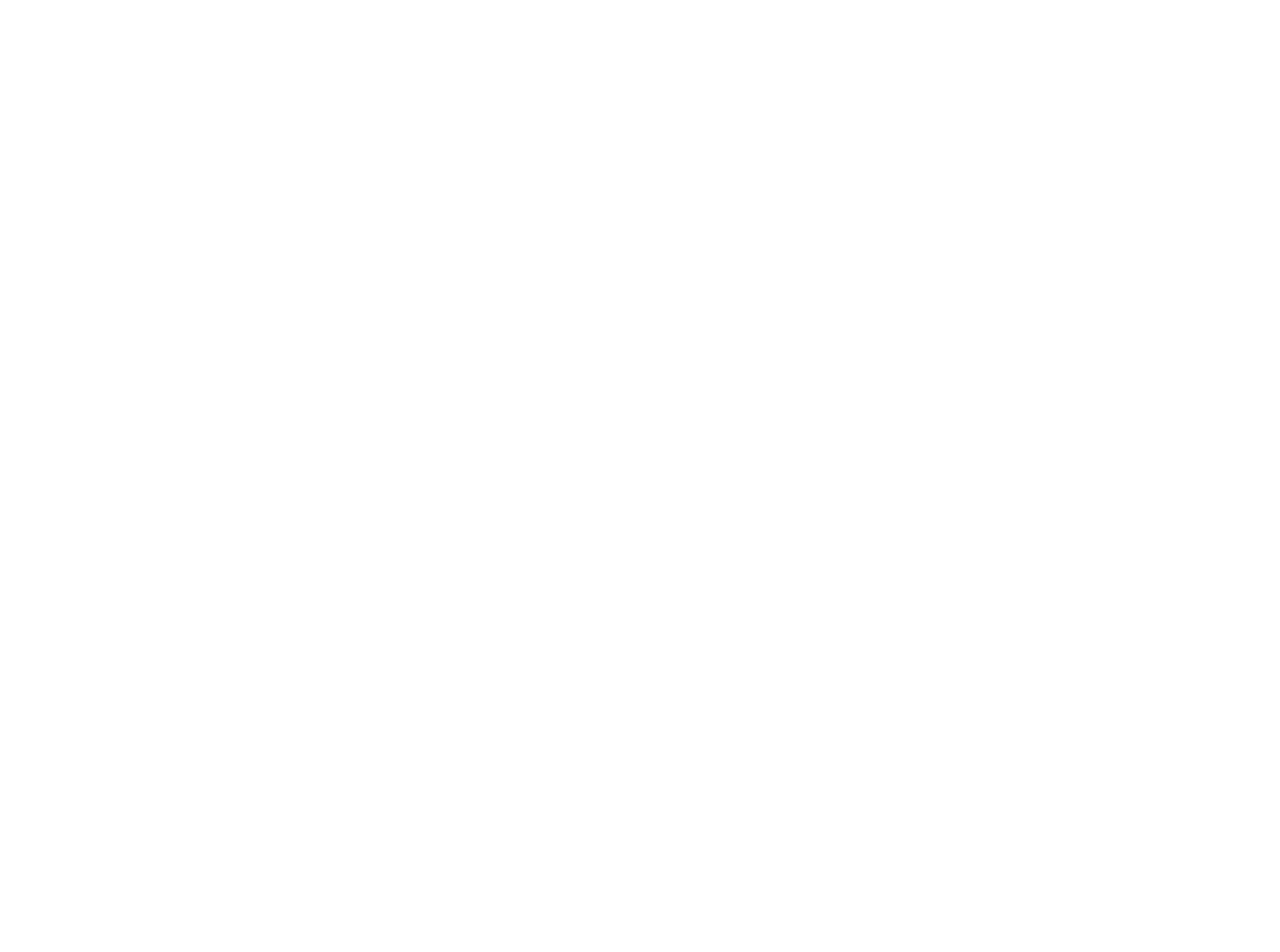
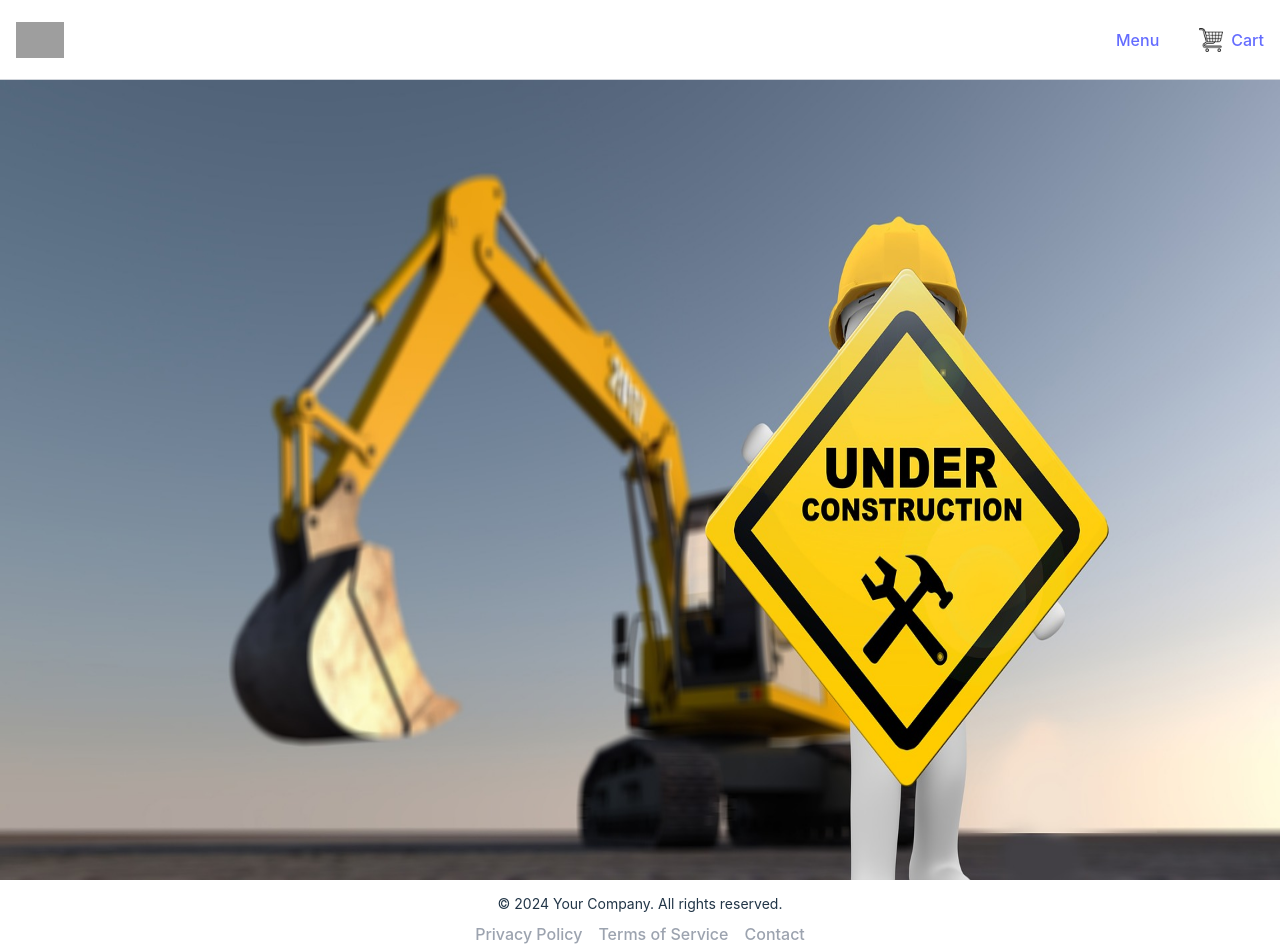
Before and after one commit to Foxhog-x/food_order_app, a React (Vite) app: page /login in a window 1280 px wide. Before the commit this address had no page. Shown: the top 952 px of the page. Before the commit the page ends 800 px from the top, so only its background shows below. Built offline with nearby package versions, Linux system fonts and the light colour scheme; grey boxes are pictures that could not be loaded.

Commit message:
fix image size, improve card

```diff
--- a/src/components/card/Card.tsx
+++ b/src/components/card/Card.tsx
@@ -2,7 +2,8 @@
 import useToastStore from "../../store/useToastStore";
 
 export const Card = ({ foodItemData }) => {
-  const { name, price, description } = foodItemData;
+  const { name, image, price, description } = foodItemData;
+  console.log(foodItemData);
   const { showToast } = useToastStore();
   const { addItem } = useCartStore();
   const handleAddToCart = (itemAdded) => {
@@ -14,11 +15,13 @@
     <>
       {foodItemData && (
         <div className="max-w-sm p-3 rounded flex flex-col items-center justify-between gap-4 bg-white shadow-xl overflow-hidden">
-          <img
-            className="w-55 min-h-52 object-fit"
-            src="/logo.jpg"
-            alt="foodImage"
-          />
+          <div className="flex items-center justify-center w-full h-80 overflow-hidden">
+            <img
+              className="h-full w-full object-fill"
+              src={image}
+              alt="foodImage"
+            />
+          </div>
 
           <div className="p-2 flex items-center ">
             <div className="flex flex-col justify-between gap-2">
--- a/src/layout/Footer.tsx
+++ b/src/layout/Footer.tsx
@@ -1,3 +1,22 @@
 export const Footer = () => {
-  return <Footer></Footer>;
+  return (
+    <footer className="border-b border-gray-300 bg-white h-20 flex items-center shadow-lg">
+      <div className="container mx-auto px-4 text-center">
+        <p className="text-sm">
+          &copy; 2024 Your Company. All rights reserved.
+        </p>
+        <div className="mt-2">
+          <a href="/" className="text-gray-400 hover:text-gray-200 mx-2">
+            Privacy Policy
+          </a>
+          <a href="/" className="text-gray-400 hover:text-gray-200 mx-2">
+            Terms of Service
+          </a>
+          <a href="/" className="text-gray-400 hover:text-gray-200 mx-2">
+            Contact
+          </a>
+        </div>
+      </div>
+    </footer>
+  );
 };
--- a/src/layout/Layout.tsx
+++ b/src/layout/Layout.tsx
@@ -1,3 +1,4 @@
+import { Footer } from "./Footer";
 import { Header } from "./Header";
 type Props = {
   children: React.ReactNode;
@@ -5,9 +6,10 @@
 export const Layout = ({ children }: Props) => {
   return (
     <>
-      <div>
+      <div className="flex flex-col min-h-screen">
         <Header />
-        <div className="container mx-auto">{children}</div>
+        <div className="container mx-auto flex-grow">{children}</div>
+        <Footer />
       </div>
     </>
   );
--- /dev/null
+++ b/src/pages/Loginpage.tsx
@@ -0,0 +1,12 @@
+import underContructionImg from "/maintenance-2422167_1920.jpg";
+export const Loginpage = () => {
+  return (
+    <div className="w-screen-90">
+      <img
+        src={underContructionImg}
+        alt="developing"
+        className="h-screen w-screen"
+      />
+    </div>
+  );
+};
--- a/src/routes/approuter/AppRouter.tsx
+++ b/src/routes/approuter/AppRouter.tsx
@@ -3,6 +3,7 @@
 import { Menupage } from "../../pages/Menupage";
 import { Cartpage } from "../../pages/Cartpage";
 import { Homepage } from "../../pages/Homepage";
+import { Loginpage } from "../../pages/Loginpage";
 
 export const AppRouter = () => {
   return (
@@ -34,6 +35,14 @@
             </Layout>
           }
         />
+        <Route
+          path="/login"
+          element={
+            <Layout>
+              <Loginpage />
+            </Layout>
+          }
+        />
       </Routes>
     </>
   );
```
Also changed, not shown: public/maintenance-2422167_1920.jpg (added).
